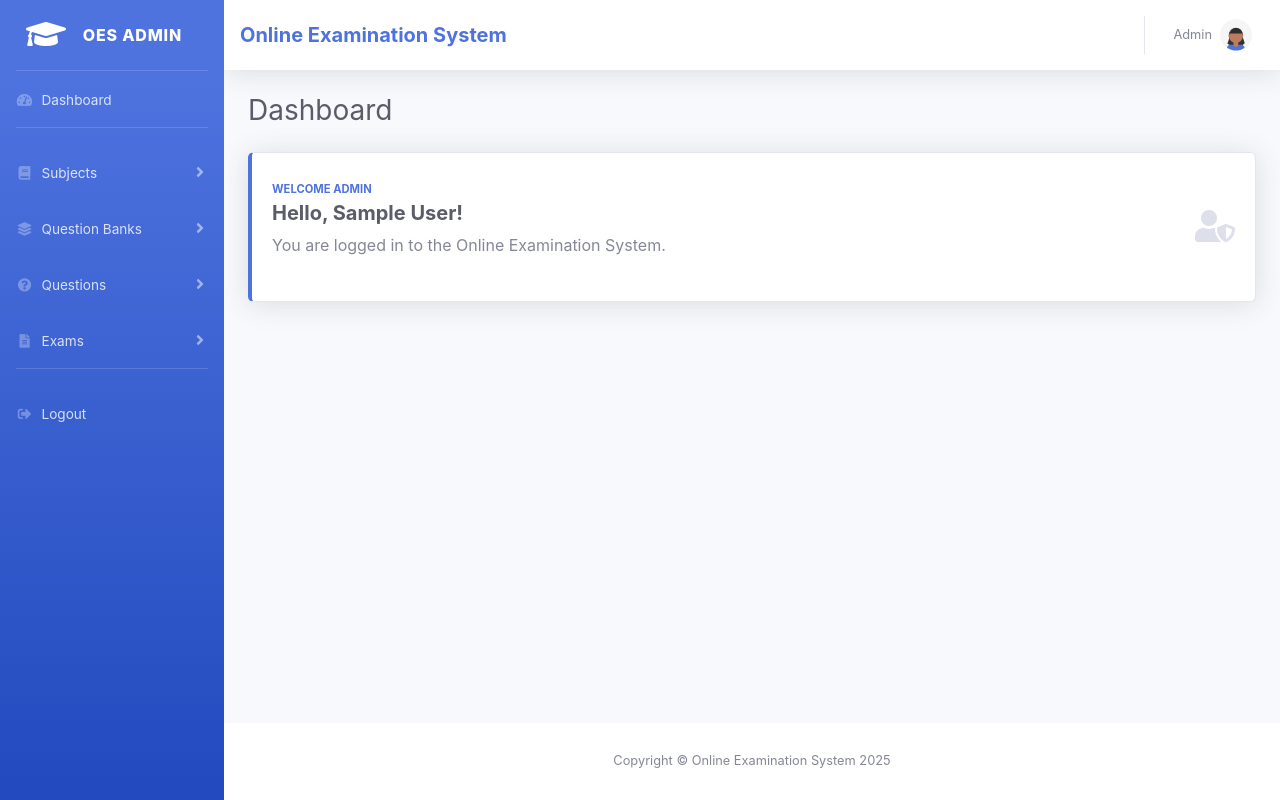
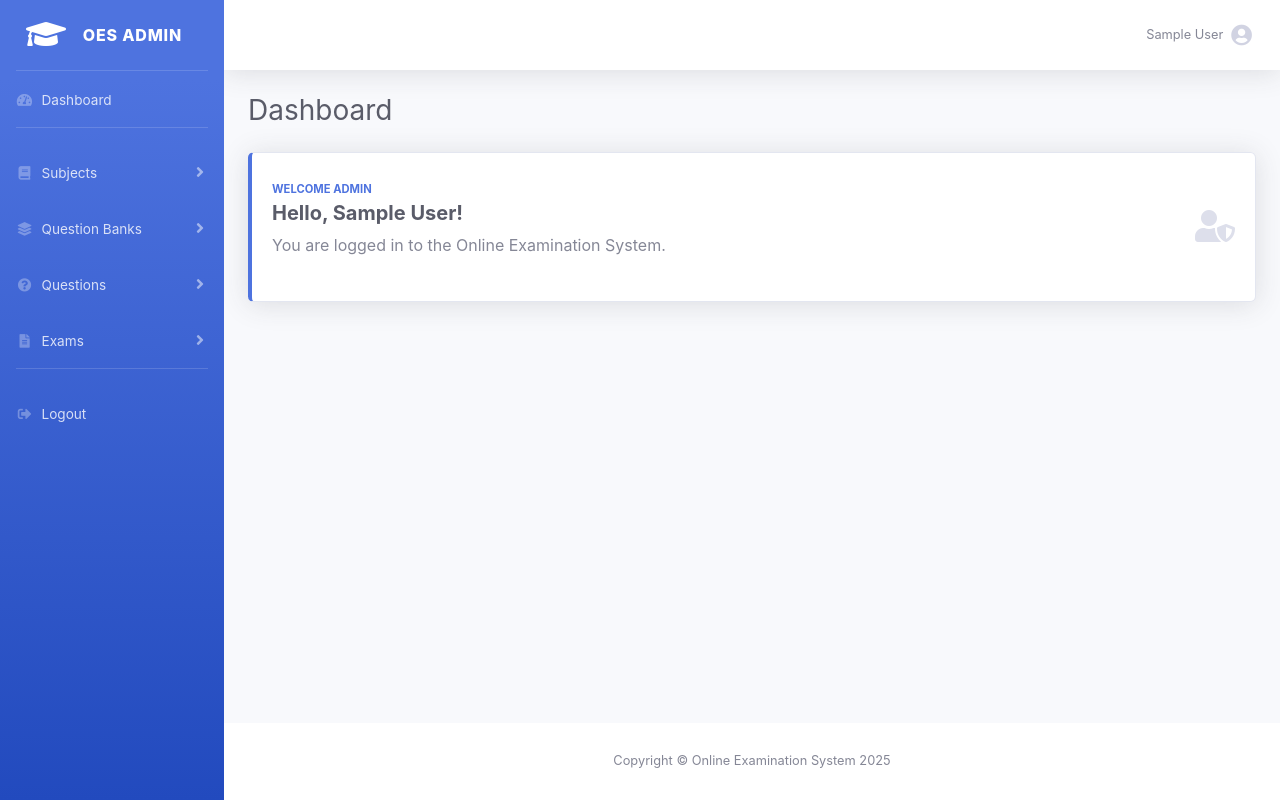
Before and after one commit to VirtusStack/online-examination-system, a PHP site: page /online-examination-system/admin.php in a window 1280 px wide. Run offline with PHP 8.4, Linux system fonts and the light colour scheme; the visitor is signed in with stand-in values (Sample User, id 1).

Commit message:
Update navbar.php

```diff
--- a/templates/include/navbar.php
+++ b/templates/include/navbar.php
@@ -1,6 +1,9 @@
 <?php
-// templates/include/navbar.php
+// /templates/include/navbar.php
+// Admin navbar - Online Examination System
+$adminName = $_SESSION['admin_name'] ?? 'Admin';
 ?>
+
 <nav class="navbar navbar-expand navbar-light bg-white topbar mb-4 static-top shadow">
 
     <!-- Sidebar Toggle (Topbar) -->
@@ -8,36 +11,26 @@
         <i class="fa fa-bars"></i>
     </button>
 
-    <!-- Page Title -->
-    <h5 class="text-primary font-weight-bold mb-0">Online Examination System</h5>
-
     <!-- Topbar Navbar -->
     <ul class="navbar-nav ml-auto">
 
-        <!-- Divider -->
-        <div class="topbar-divider d-none d-sm-block"></div>
-
-        <!-- User Information -->
+        <!-- Admin Info -->
         <li class="nav-item dropdown no-arrow">
-            <a class="nav-link dropdown-toggle" href="#" id="userDropdown" role="button" data-toggle="dropdown">
-                <span class="mr-2 d-none d-lg-inline text-gray-600 small">
-                    Admin
-                </span>
-                <img class="img-profile rounded-circle" src="<?= BASE_URL ?>/assets/img/undraw_profile_1.svg" alt="Profile">
+            <a class="nav-link dropdown-toggle" href="#" id="userDropdown" role="button"
+               data-toggle="dropdown" aria-haspopup="true" aria-expanded="false">
+                <span class="mr-2 d-none d-lg-inline text-gray-600 small"><?= htmlspecialchars($adminName) ?></span>
+                <i class="fas fa-user-circle fa-lg"></i>
             </a>
 
-            <!-- Dropdown -->
+            <!-- Dropdown - Logout -->
             <div class="dropdown-menu dropdown-menu-right shadow animated--grow-in" aria-labelledby="userDropdown">
-                <a class="dropdown-item" href="#">
-                    <i class="fas fa-user fa-sm fa-fw mr-2 text-gray-400"></i>
-                    Profile
-                </a>
-                <div class="dropdown-divider"></div>
-                <a class="dropdown-item text-danger" href="<?= BASE_URL ?>/templates/common/logout.php">
-                    <i class="fas fa-sign-out-alt fa-sm fa-fw mr-2 text-danger"></i>
+                <a class="dropdown-item" href="admin.php?action=logout">
+                    <i class="fas fa-sign-out-alt fa-sm fa-fw mr-2 text-gray-400"></i>
                     Logout
                 </a>
             </div>
         </li>
+
     </ul>
+
 </nav>
```
